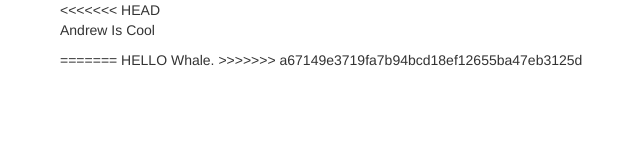
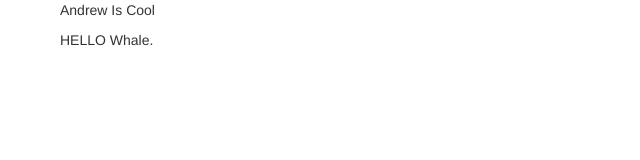
Before and after one commit to Swarthmore/juxtaphor, a website: page dev/index.html in a window 1280 px wide. Shown: the whole page, without its empty margins (10-650 px from the left). Drawn offline with nearby package versions, Linux system fonts and the light colour scheme; files that its build step writes are made by us from their sources.

```diff
--- a/dev/index.html
+++ b/dev/index.html
@@ -10,13 +10,10 @@
   <body>
 
     <div class="container">
-<<<<<<< HEAD
 	<p> Andrew Is Cool </p>
 
-=======
 
      HELLO Whale.
->>>>>>> a67149e3719fa7b94bcd18ef12655ba47eb3125d
     </div>
 
     <script src="https://ajax.googleapis.com/ajax/libs/jquery/1.11.0/jquery.min.js"></script>
```
